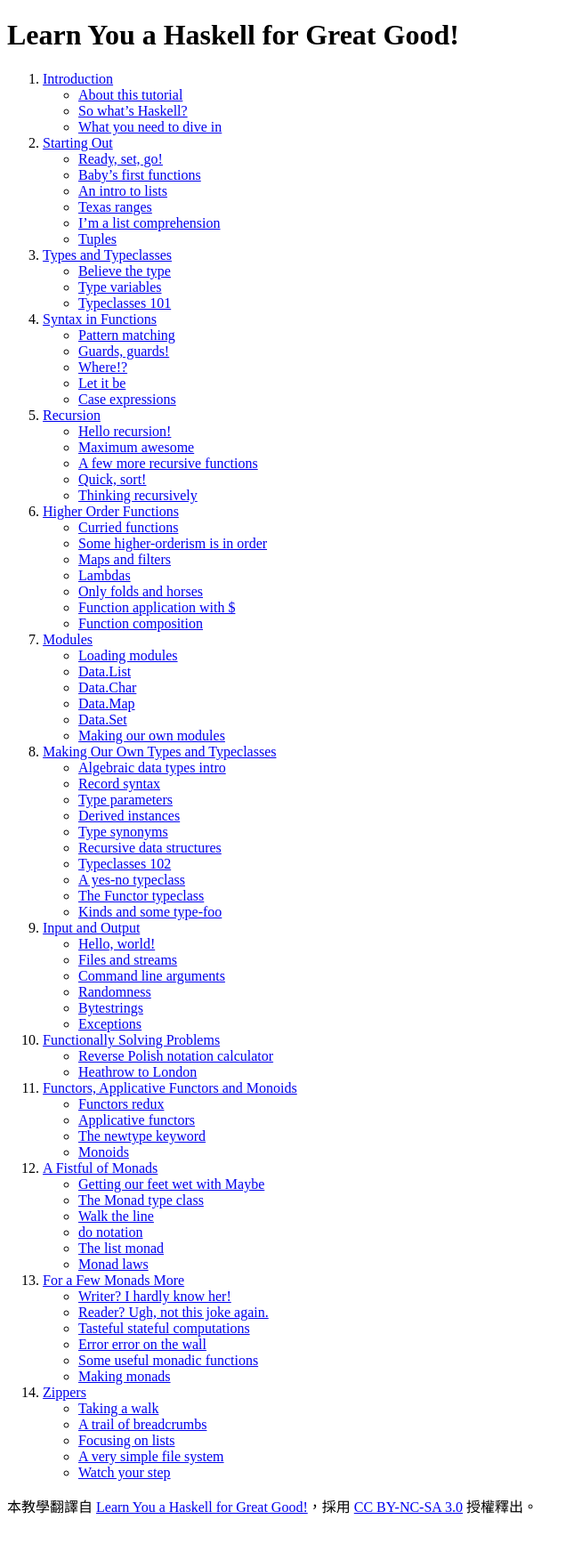
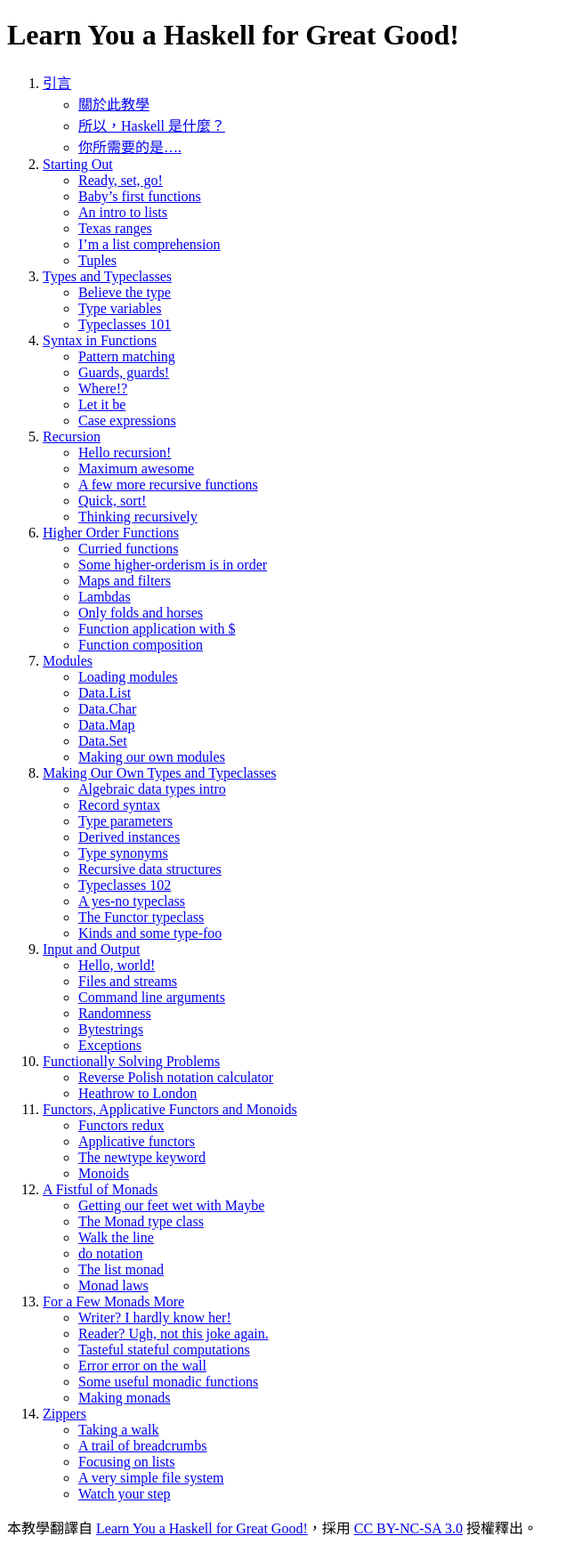
Before and after one commit to jason2506/lyah.zh-tw, a Jekyll site: the page built from index.md, in a window 1280 px wide. Shown: the whole page at 89% size, without its empty margins (0-654 px from the left). Built offline with Jekyll 4.4.1, drawn with Linux system fonts in a browser that asks for light colours; Markdown is read by kramdown in place of the engine named in the settings; before the commit the page ends 1720 px from its top, so only the background shows below that.

Commit message:
Translate two sections in the Introduction.

```diff
--- a/index.md
+++ b/index.md
@@ -1,15 +1,15 @@
 ---
 layout: default
-title: Chapters
+title: 章節索引
 class: chapters
 ---
 
 # Learn You a Haskell for Great Good!
 
-1.  [Introduction](#)
-    * [About this tutorial](#)
-    * [So what's Haskell?](#)
-    * [What you need to dive in](#)
+1.  [引言](introduction)
+    * [關於此教學](introduction#about-this-tutorial)
+    * [所以，Haskell 是什麼？](introduction#so-whats-haskell)
+    * [你所需要的是....](introduction#what-you-need)
 2.  [Starting Out](#)
     * [Ready, set, go!](#)
     * [Baby's first functions](#)
```
Also changed, not shown: _includes/nav (added, +11 -0 lines), _layouts/page.html (added, +9 -0 lines), _sass/style.sass (+48 -1 lines), css/style.css (+1 -1 lines), introduction/index.md (added, +43 -0 lines), img/bird.png (added), img/boat.png (added), img/fx.png (added), img/lazy.png (added), img/nxt.png (added), img/prv.png (added).
